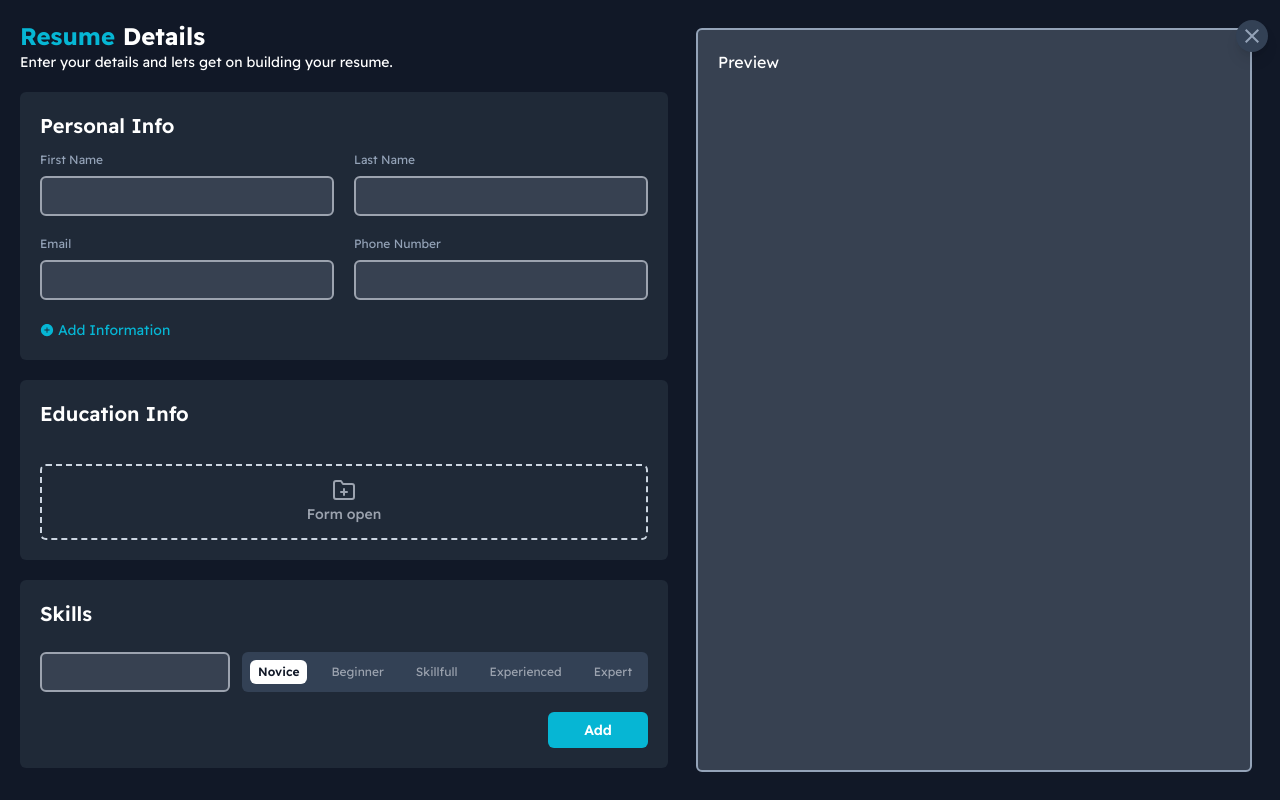
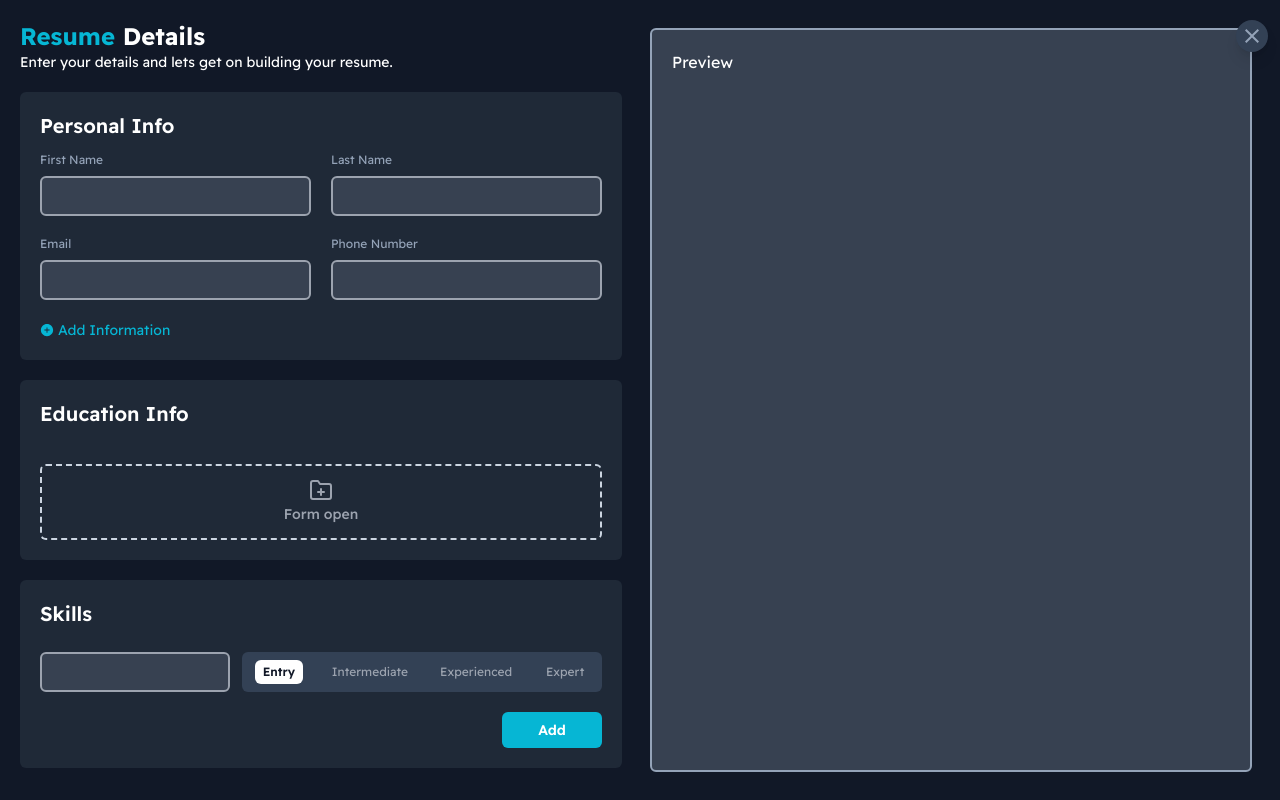
Before and after one commit to Akhil-dotcom/Resume-One, a Next.js app: page /editor in a window 1280 px wide. Built offline with nearby package versions, Linux system fonts and the light colour scheme.

Commit message:
skills commit

```diff
--- a/components/forms/SkillsInfo.tsx
+++ b/components/forms/SkillsInfo.tsx
@@ -13,13 +13,10 @@ function SkillsInfo() {
    // slider
    const sliderValue = [
     {
-      name: "Novice"
+      name: "Entry"
     },
     {
-      name: "Beginner"
-    },
-    {
-      name: "Skillfull"
+      name: "Intermediate"
     },
     {
       name: "Experienced"
@@ -67,9 +64,9 @@ function SkillsInfo() {
           <div className="flex flex-col">
             <input value={skill} onChange={(e) => setskill(e.target.value)} className="border-2 rounded-md p-2 bg-gray-700 border-gray-400 outline-none focus:border-cyan-500 text-gray-300 text-sm" />
           </div>
-          <div className="bg-slate-700 rounded-md text-xs flex-grow flex">
+          <div className="bg-slate-700 rounded-md text-xs flex-grow flex flex-wrap">
             {sliderValue.map((item, index) => (
-              <div key={index} onClick={() => setlevel(item.name)} className="flex-1 flex items-center p-2 justify-center">
+              <div key={index} onClick={() => setlevel(item.name)} className="sm:flex-1 flex items-center p-2 justify-center">
                 <div className={`p-1 rounded-md flex items-center justify-center cursor-pointer px-2 ${level === item.name ? "bg-white text-gray-900 font-semibold" : "text-gray-400 hover:bg-slate-600"}`}>{item.name}</div>
               </div>
             ))}
```
